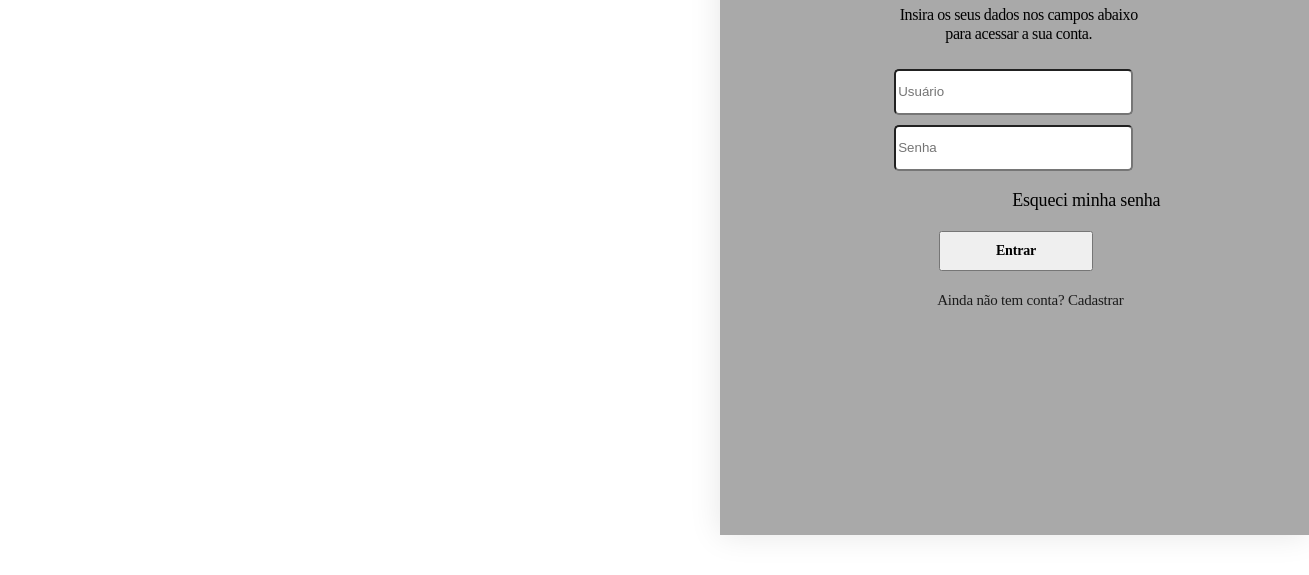
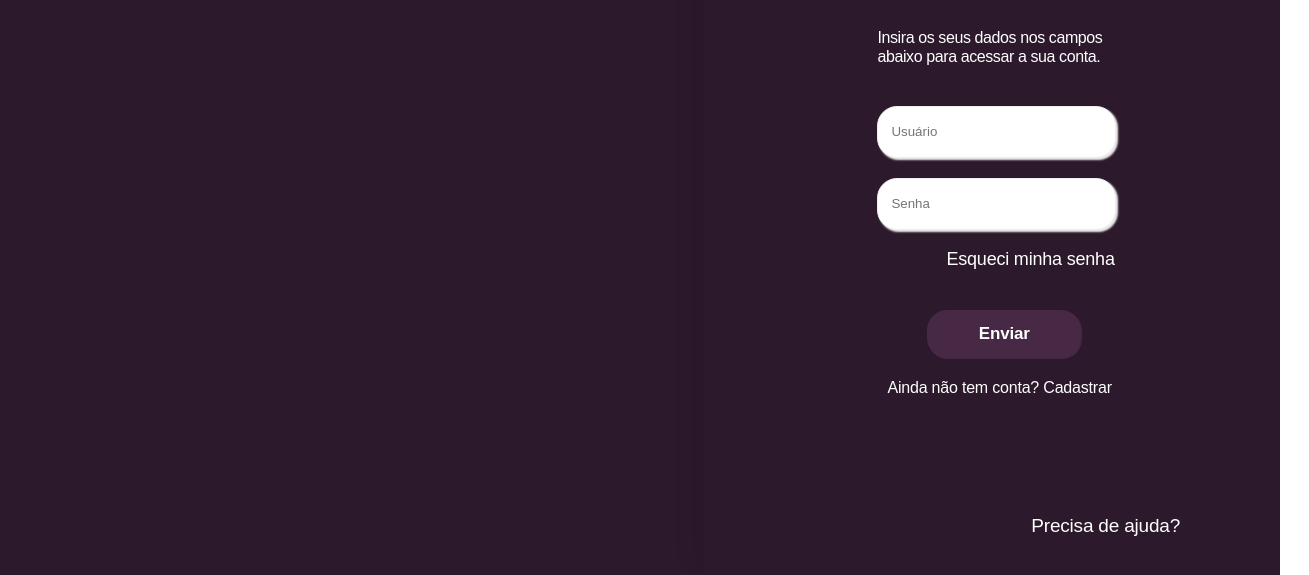
Before and after one commit to ArieleAndre/crud_js, a plain HTML site: page src/components/login/login.html in a window 1280 px wide. Shown: the part 225-800 px from the top of the page, 1309 px wide, since content can reach past the window. Drawn offline with Linux system fonts and the light colour scheme; a web font is replaced by a local one.

Commit message:
Login Atualizado

```diff
--- a/src/components/login/login.css
+++ b/src/components/login/login.css
@@ -1,102 +1,159 @@
-.containerPricipal{
-    position: absolute;
+*{
+    margin: 0;
+
+}
+.container-Pricipal{
+    float: right;
     box-shadow: 0px 0px 30px rgba(12, 5, 7, 0.1);
-    background-color:darkgrey;
-    width:46vw;
-    height: 95vh;
+    background-color:#2c192b;
+    width:45%;
+    height:100vh;
     left: 720px;
     top: 0px;
+    display: flex;
+    align-items: center;
+    justify-content: center;
 }
-.segundoContainer{
-    position: absolute;
-    top: 15%;
+
+.segundo-Container{
     left: 25%;
+    width: 45%;
 }
-input{
-    display:inline-block;
-    width: 18vw;
-    height: 5vh;
-    border-radius: 5px;
-
+.parte2{
+    box-shadow: 0px 0px 30px rgba(3, 1, 2, 0.1);
+    background-color:#2c192b;
+    width:55%;
+    height:100vh;
 
 }
-.andaCima{
+
+.input_login, .input_segundo{
+    display:inline-block;
+    width: 17.3vw;
+    height: 6vh;
+    border: 0;
+    border-radius: 5px;
+    border: 1px solid #eee;
+    border-radius: 20px;
+    box-shadow: 2px 2px 2px #eee;
+    text-shadow:none;
+    padding-left: 13px;
+}
+
+.input_email{
     padding: 10px;
-    padding-left: 27px;
+    padding-left: 15px;
+    margin-top: 30px;
 }
-.andaBaixo{
-    padding-bottom: 20px;
-    padding-left: 27px;
+
+.input_senha{
+    padding-bottom:20px;
+    padding-left: 15px;
+    margin-top: 10px;
 }
-.title{
-   text-align: center;
-    width: 303px;
-    height: 70px;
 
+.titulo-Principal{
+    margin-left: 15px;
+    width: 19vw;
+    height: 10vh;
 }
+
 h1{
-    font-family: Poppins;
+    font-family: 'Lobster', cursive;
     font-style: normal;
     font-weight: 600;
-    font-size: 36px;
+    font-size: 38px;
     line-height: 54px;
-    color: #1e111d;
+    color: #ffffff;
 }
-.paragrafoExplicativo{
-    font-family: Public Sans;
+
+.Titulo-Explicativo{
+    margin-top: 15px;
+    font-family: 'M PLUS 2', sans-serif;
     font-style: normal;
     font-weight: 500;
     font-size: 16px;
     line-height: 19px;
-    text-align: center;
+    margin-left: 15px;
     letter-spacing: -0.4px;
+    color: #ffffff;
 }
-button{
+
+.button{
     display:block;
+    border: 1px solid #472845;
+    border-radius: 20px;
+    box-shadow: 1px 1px 1px #472845;
+    text-shadow:none;
 }
-.textoEsqueci{
-    width: 300px;
-    height: 20px;
+
+.senha-esquecida{
+    width: 20vw;
+    height: 5vh;
 }
+
 label{
-    margin-left: 145px;
-    font-family: Poppins;
+    margin-left: 84px;
+    font-family: 'M PLUS 2', sans-serif;
     font-style: normal;
     font-weight: normal;
     font-size: 18px;
     line-height: 19px;
     text-align: right;
     letter-spacing: -0.2px;
+    color: #ffffff;
 }
-.buttonEntrar{
+
+.botao_entrar{
     padding-top: 20px;
     padding-bottom: 20px;
 }
-button{
-    margin-left: 72px;
+
+.button{
+    margin-left: 65px;
     width: 12vw;
-    height: 5vh;
-    font-family: Poppins;
+    height: 6vh;
+    font-family: 'M PLUS 2', sans-serif;
     font-style: normal;
     font-weight: 600;
-    font-size: 14px;
+    font-size: 17px;
     line-height: 19px;
     text-align: center;
     letter-spacing: -0.2px;
-    color: #000000;
+    color: #ffffff;
+    background-color: #472845;
 }
-.textoCadastrar{
-    width: 280px;
-    height: 20px;
+
+.input_cadastrar{
+    width: 20vw;
+    height: 5vh;
+
 }
-.textos{
-    margin-left: 70px;
-    font-family: Poppins;
+
+.texto_cadastrar{
+    margin-left: 25px;
+    font-family: 'M PLUS 2', sans-serif;
     font-style: normal;
     font-weight: normal;
-    font-size: 15px;
+    font-size: 16px;
     line-height: 19px;
     text-align: center;
     letter-spacing: -0.2px;
-    color: #1B1B1B;
+    color: #ffffff;
 }
+
+.rodape{
+    position: absolute;
+    bottom: 0;
+    right: 100px;
+    margin-bottom: 40px;
+    margin-left: 40px;
+    font-family: 'M PLUS 2', sans-serif;
+    font-style: normal;
+    font-weight: normal;
+    font-size: 19px;
+    line-height: 19px;
+    text-align: center;
+    letter-spacing: -0.2px;
+    color: #ffffff;
+}
--- a/src/components/login/login.html
+++ b/src/components/login/login.html
@@ -5,34 +5,44 @@
     <meta http-equiv="X-UA-Compatible" content="IE=edge">
     <meta name="viewport" content="width=device-width, initial-scale=1.0">
     <link rel="stylesheet" href="login.css">
+    <link rel="preconnect" href="https://fonts.googleapis.com">
+    <link rel="preconnect" href="https://fonts.gstatic.com" crossorigin>
+    <link href="https://fonts.googleapis.com/css2?family=Lobster&display=swap" rel="stylesheet">
+    <link rel="preconnect" href="https://fonts.googleapis.com">
+    <link rel="preconnect" href="https://fonts.gstatic.com" crossorigin>
+    <link href="https://fonts.googleapis.com/css2?family=M+PLUS+2:wght@200&display=swap" rel="stylesheet">
     <title>Login</title>
 </head>
 <body>
-     <section class="containerPricipal">
-         <div class="segundoContainer">
-             <div class="title">
+<section class="container-Pricipal">
+    <div class="segundo-Container">
+        <div class="titulo-Principal">
             <h1>Seja bem-vindo!</h1>
         </div>
-            <p class="paragrafoExplicativo">Insira os seus dados nos campos abaixo <br>
+        <p class="Titulo-Explicativo">
+            Insira os seus dados nos campos abaixo
             para acessar a sua conta.</p>
-            <div  class="andaCima">
-                <input type="text" placeholder="Usuário" name="uname" required>
+        <div  class="input_email">
+            <input class="input_login" type="email" placeholder="Usuário">
         </div>
-            <div class="andaBaixo">
-                <input type="password" placeholder="Senha" name="psw" required>
+        <div class="input_senha">
+             <input class="input_segundo" type="password" placeholder="Senha">
         </div>
-            <div class="textoEsqueci">
+        <div class="senha-esquecida">
             <label>Esqueci minha senha</label>
         </div>
-            <div class="buttonEntrar">
-            <button>Entrar</button>
+        <div class="botao_entrar">
+            <input class="button" type="submit" value="Enviar"/>
         </div>
-            <div class="textoCadastrar">
-                <span class="textos">Ainda não tem conta? Cadastrar</span>
+        <div class="input_cadastrar">
+            <span class="texto_cadastrar">Ainda não tem conta? Cadastrar</span>
         </div>
+    </div>
+    <p class="rodape">Precisa de ajuda?</p>
+</section>
+<section class="parte2">
 
-         </div>
-         <p>Precisa de ajuda?</p>
 </section>
+<script src="login.js"></script>
 </body>
 </html>
--- a/src/components/login/login.js
+++ b/src/components/login/login.js
@@ -0,0 +1,6 @@
+document.querySelector(".button").addEventListener("click", load);
+
+function load() {
+    var trocarCor = document.querySelector(".button")
+    trocarCor.style.backgroundColor = "#1e111d"
+}
```
Lines whose indentation alone changed are shown as unchanged.
